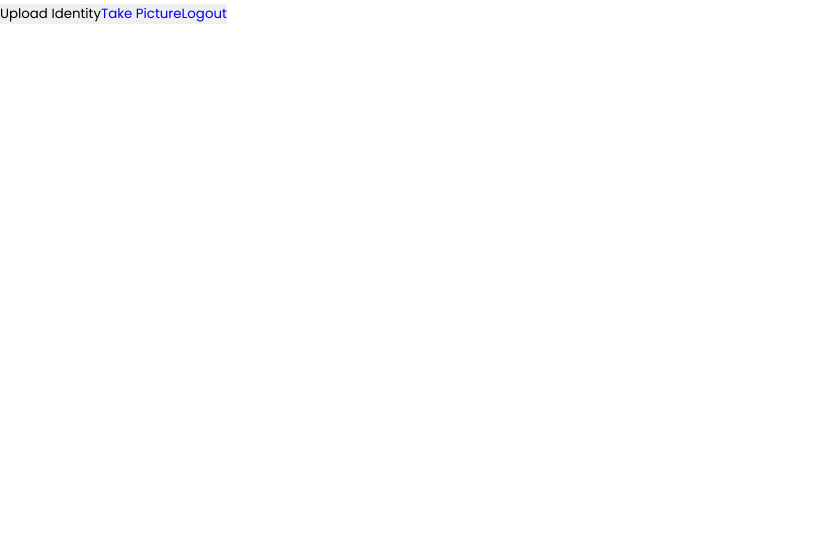
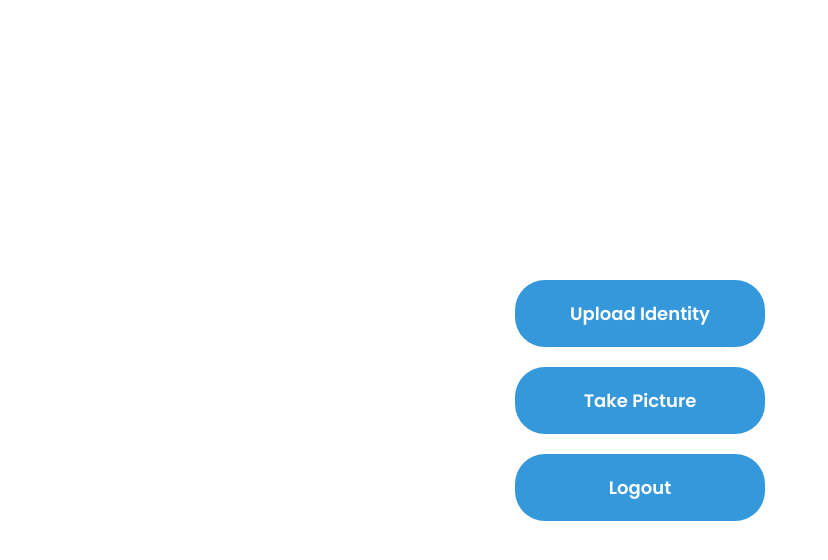
Before and after one commit to Yyangyy2/DBKL_Project_Software_Enginerring33-, a React (Create React App) app in the folder Frontend/: page /homepage in a window 1280 px wide. Shown: the top 560 px of the page, without its empty margins (0-828 px from the left). Built offline with nearby package versions, Linux system fonts and the light colour scheme; a web font is replaced by a local one.

Commit message:
Button color changed

```diff
--- a/Frontend/src/Component/homepage/homepage.jsx
+++ b/Frontend/src/Component/homepage/homepage.jsx
@@ -140,6 +140,7 @@ function Homepage() {
     return (
         <div className={styles.Container}>
             <div className={styles.button}>
+              <div className={styles.center_container}>
                 {/* do not change this part */}
                 <button onClick={openDialog}>Upload Identity</button>
                 <dialog ref={dialogRef} className={styles.uploadIdentityDialog}>
@@ -184,6 +185,7 @@ function Homepage() {
                 {/* start from here */}
                 <button><Link to="/camera">Take Picture</Link></button>
                 <button><Link to="">Logout</Link></button>
+               </div>
             </div>
         </div>
     );
--- a/Frontend/src/Component/homepage/homepage.module.css
+++ b/Frontend/src/Component/homepage/homepage.module.css
@@ -245,3 +245,39 @@ h3{
     font-weight: 700;
     transition: ease-in-out .3s
 }
+
+
+
+/* Center container */
+.center_container {
+    display: flex;
+    flex-direction: column;
+    align-items: center;
+    justify-content: center;
+    height: 100vh; /* Centers vertically */
+    gap: 20px;
+}
+
+/* Button styling */
+.center_container button {
+    padding: 20px 40px; /* Increase size */
+    font-size: 18px;
+    font-weight: 600;
+    border-radius: 30px;
+    cursor: pointer;
+    background-color: #3498db;
+    color: white;
+    transition: background-color 0.3s ease;
+    text-align: center;
+    width: 250px; /* Fixed width for consistency */
+}
+
+.center_container button:hover {
+    background-color: rgba(52, 152, 219, 0.8);
+}
+
+/* Link inside buttons */
+.center_container button a {
+    color: inherit;
+    text-decoration: none;
+}
```
